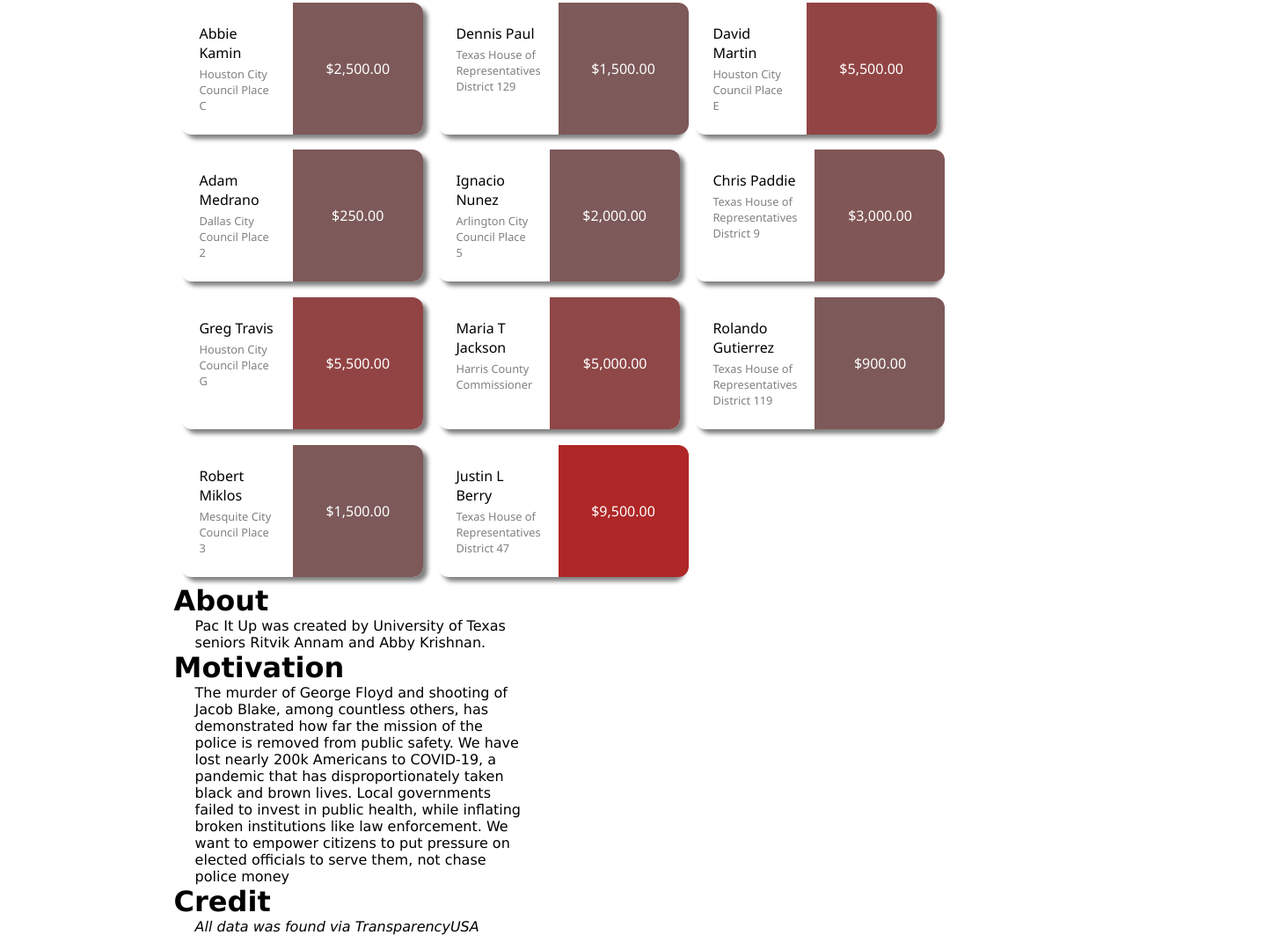
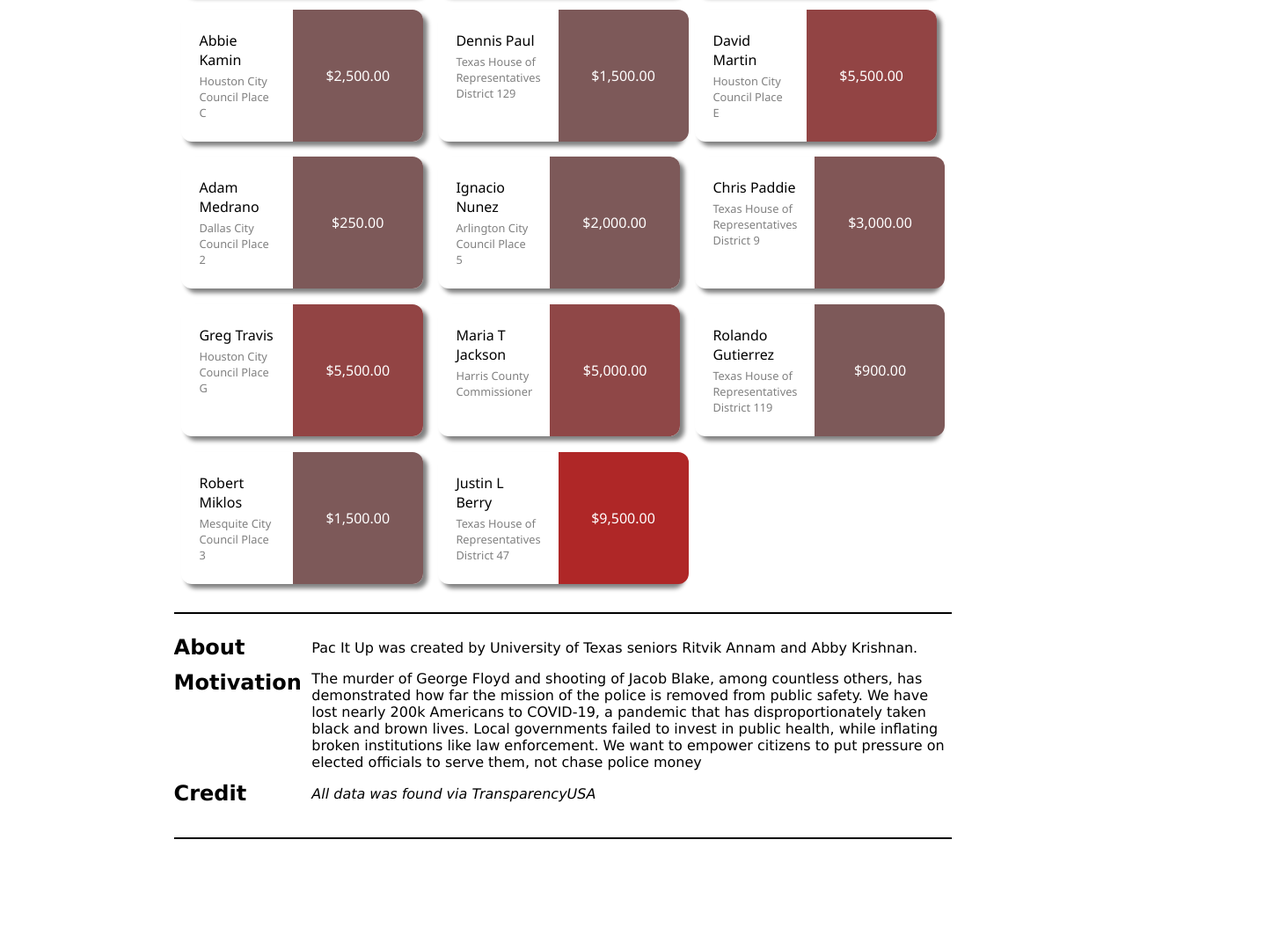
Before and after one commit to abbykrish/police-pacs, a Gatsby site: page / in a window 1280 px wide. Shown: the part 8765-9836 px from the top of the page at 88% size, 1462 px wide, since content can reach past the window. After the commit the page ends 9751 px from the top, so only its background shows below. Built offline with nearby package versions, Linux system fonts and the light colour scheme; Gatsby itself is replaced by a stand-in of ours.

Commit message:
Added basic modal, and fixed up footer

```diff
--- a/src/components/card.js
+++ b/src/components/card.js
@@ -1,5 +1,6 @@
 import React from "react"
 import styles from './card.module.css'
+import Modal from "./modal"
 
 /**
  * Credits to Garry Tan and this
@@ -42,11 +43,15 @@
 }
 
 export default function Card({person}){
+    const [modalVisible, setModalVisible] = React.useState(false)
+    const toggleModal = () => setModalVisible(!modalVisible)
+
     const contribution = person.totalContribution
     const moneyFormatted = "$" + contribution.toFixed(2).replace(/\d(?=(\d{3})+\.)/g, '$&,');
     const color = hslToRgb(0, Math.min(Math.max(contribution, 2500), 10000.0)/15000.0, .42)
     return (
-            <div className={styles.card}>
+        <>
+            <div className={styles.card} onClick={toggleModal}>
                 <div className={styles.card_element}>
                     <p className={styles.card_title}>{person.electedOfficialName}</p>
                     <p className={`${styles.card_text} ${styles.text_muted}`}> {person.fullPosition} </p>
@@ -55,5 +60,9 @@
                     <p className={styles.card_text}>{moneyFormatted}</p>
                 </div>
             </div>
+            <Modal visible={modalVisible} onChange={toggleModal}>
+
+            </Modal>
+        </>
     )
 }
--- a/src/components/card.module.css
+++ b/src/components/card.module.css
@@ -8,6 +8,7 @@
     justify-content: space-between;
     box-shadow: 5px 5px 5px grey;
     font-family: 'Segoe UI', Tahoma, Geneva, Verdana, sans-serif;
+    cursor: pointer;
 }
 
 .card_element{
--- a/src/components/footer.js
+++ b/src/components/footer.js
@@ -6,24 +6,30 @@
   const statement = "The murder of George Floyd and shooting of Jacob Blake, among countless others, has demonstrated how far the mission of the police is removed from public safety. We have lost nearly 200k Americans to COVID-19, a pandemic that has disproportionately taken black and brown lives. Local governments failed to invest in public health, while inflating broken institutions like law enforcement. We want to empower citizens to put pressure on elected officials to serve them, not chase police money"
   const closing = "All data was found via TransparencyUSA"
   return (
-    <div className={styles.container}>
+    <div className={styles.footer}>
+      <div className={styles.footer_section}>
         <div className={styles.footer_titles}>
           About
         </div>
         <div className={styles.footer_descriptions}>
             {about}
         </div>
+      </div>
+      <div className={styles.footer_section}>
         <div className={styles.footer_titles}>
           Motivation
         </div>
         <div className={styles.footer_descriptions}>
           {statement}
         </div>
+      </div>
+      <div className={styles.footer_section}>
         <div className={styles.footer_titles}>
           Credit
         </div>
-      <div className={styles.footer_descriptions_italicize}>
+        <div className={`${styles.footer_descriptions} ${styles.italicize}`}>
           {closing}
+        </div>
       </div>
     </div>
   )
--- a/src/components/footer.module.css
+++ b/src/components/footer.module.css
@@ -1,25 +1,43 @@
-.container{
-    width:100%;
-    margin-left: 15%;
+.footer{
+    display: flex;
+    flex-direction: column;
+    flex: 1 0 auto;
+    border-top: 2px black solid;
+    border-bottom: 2px black solid;
+    margin-top: 24px;
+    padding-top: 24px;
+    margin-bottom: 24px;
+    padding-bottom: 24px;
+}
+
+.footer_section{
+    display: flex;
+    flex-direction: row;
+    margin-bottom: 12px;
 }
 
 .footer_titles{
-    font-size: 2em;
+    font-size: 1.5em;
     font-weight: bold;
     font-family: Verdana, fantasy;
+    min-width: 15%;
+}
+
+@media(max-width: 768px){
+    .footer_titles{
+        width: 100%;
+    }
 }
 
 .footer_descriptions{
-    width: 30%;
     margin-left: 24px;
     font-size: 1em;
     font-family: Verdana;
+    height: 100%;
+    align-content: center;
+    align-self: center;
 }
 
-.footer_descriptions_italicize{
-    width: 30%;
-    margin-left: 24px;
-    font-size: 1em;
+.italicize{
     font-style: oblique;
-    font-family: Verdana;
 }
--- a/src/components/home.js
+++ b/src/components/home.js
@@ -1,8 +1,8 @@
 import React from "react"
 import styles from './home.module.css'
 import Cards from './cards'
+import Footer from './footer'
 import Contributions from '../../data/police-contributions.json'
-import { SSL_OP_NETSCAPE_REUSE_CIPHER_CHANGE_BUG } from "constants"
 
 function searchInContributions(toFind){
   toFind = toFind.toLowerCase();
@@ -32,7 +32,7 @@
           <div className={styles.header_description}>
             <p>In 2019 alone, nearly half a million dollars were donated to campaigns across all levels in Texas. How can we expect our local officials to serve us when they rely on police contributions?</p>
             <p>Urge your representatives refuse police PAC money today</p>
-            <p class={styles.bold}>It is time for representatives funded by police money to pack it up.</p>
+            <p className={styles.bold}>It is time for representatives funded by police money to pack it up.</p>
           </div>
         </div>
         <div>
@@ -44,6 +44,7 @@
           />
           <Cards cards={cardsToDisplay}/>
         </div>
+        <Footer/>
     </div>
   )
 }
--- a/src/components/home.module.css
+++ b/src/components/home.module.css
@@ -1,6 +1,7 @@
 .container{
     width: 70%;
     margin-left: 15%;
+    overflow-x: hidden;
 }
 
 .search{
@@ -49,5 +50,6 @@
 @media (max-width: 768px) {
     .container{
         width: 100%;
+        margin-left: 0%;
     }
 }
--- /dev/null
+++ b/src/components/modal.js
@@ -0,0 +1,14 @@
+import React from "react"
+import styles from './modal.module.css'
+
+export default function Modal({visible, onClose, children}){
+    if(!visible) return null;
+
+    return (
+        <div className={styles.modal_background}>
+            <div className={styles.modal}>
+                {children}
+            </div>
+        </div>
+    )
+}
--- /dev/null
+++ b/src/components/modal.module.css
@@ -0,0 +1,18 @@
+.modal_background{
+    position: fixed;
+    background-color: #00000055;
+    width: 100%;
+    height: 100%;
+    top: 0;
+    left: 0;
+}
+
+.modal{
+    background-color: white;
+    border-radius: 5px;
+    position: absolute;
+    top: 15vh;
+    left: 15vw;
+    width: 70vw;
+    height: 70vh;
+}
--- a/src/pages/index.js
+++ b/src/pages/index.js
@@ -1,13 +1,9 @@
 import React from "react"
 
 import Home from "../components/home"
-import Footer from "../components/footer"
 
 const IndexPage = () => (
-  <div>
     <Home/>
-    <Footer/>
-  </div>
 )
 
 export default IndexPage
```
Lines whose indentation alone changed are shown as unchanged.
